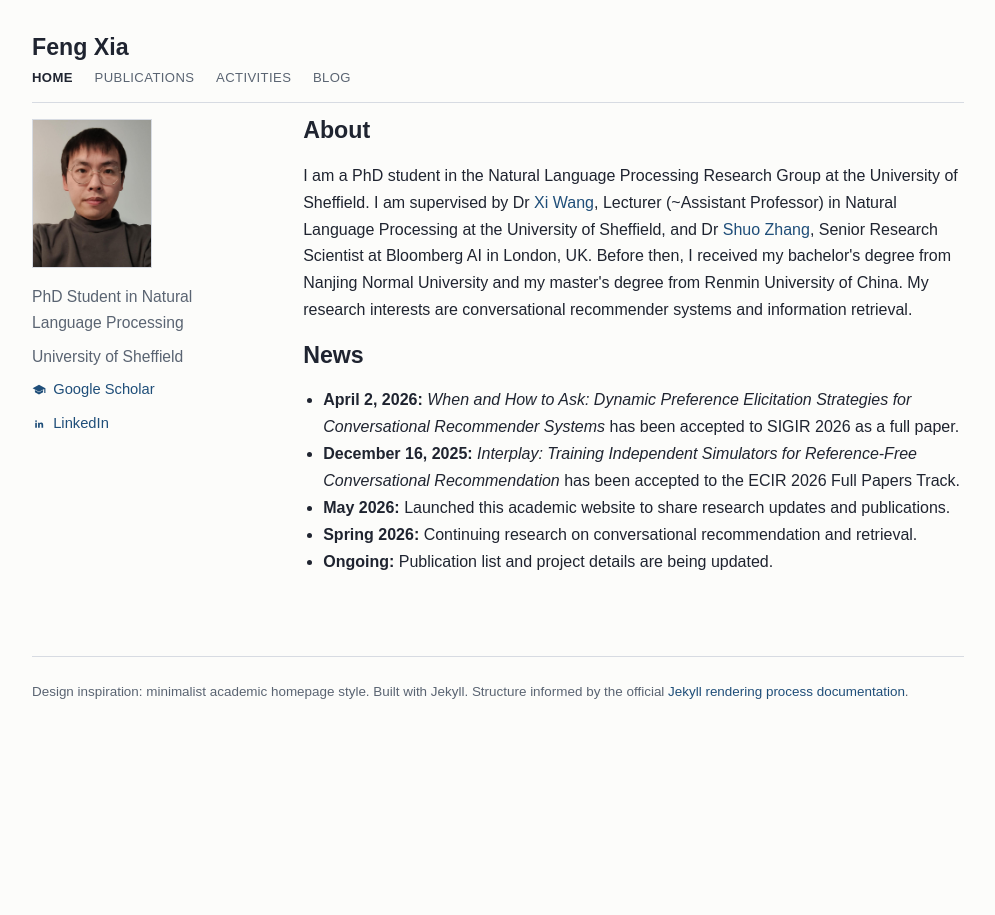
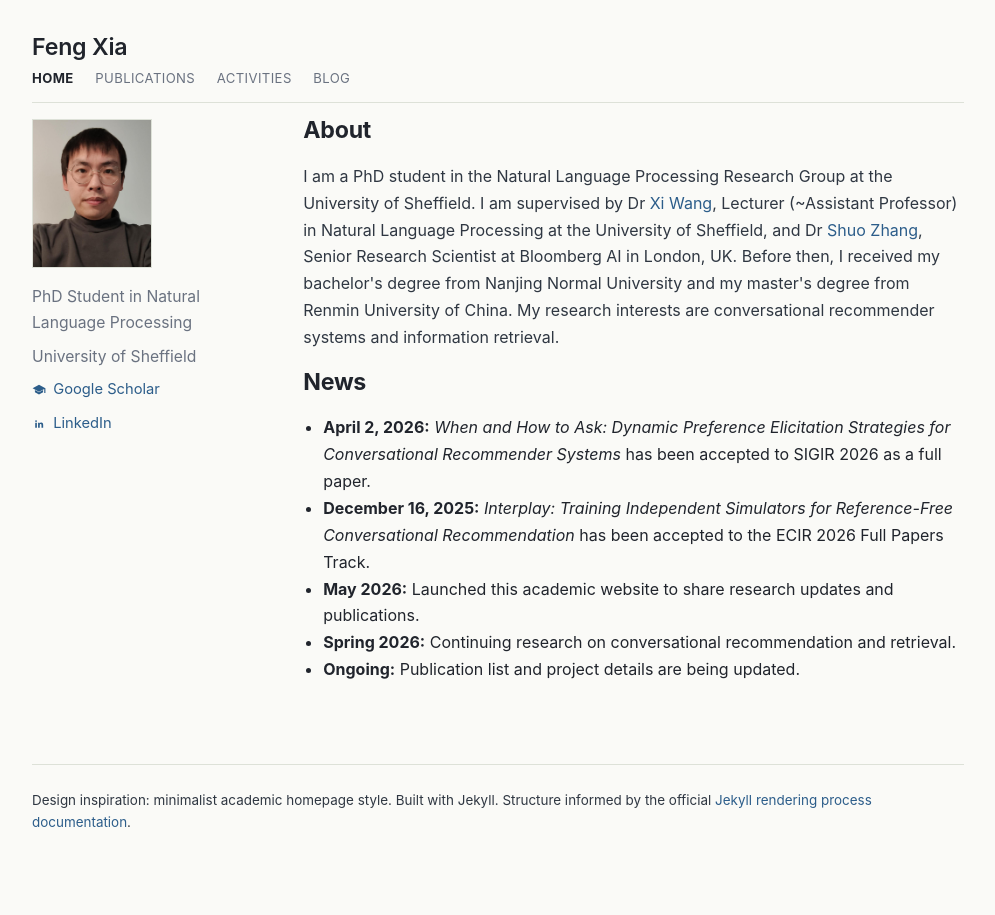
Before and after one commit to juanfacabian/juanfacabian.github.io, a Jekyll site: the page built from index.html, in a window 1280 px wide. Shown: the whole page, without its empty margins (142-1137 px from the left). Built offline with Jekyll 4.4.1, drawn with Linux system fonts in a browser that asks for light colours.

Commit message:
Refine site font and color palette

```diff
--- a/assets/css/style.css
+++ b/assets/css/style.css
@@ -1,10 +1,10 @@
 :root {
-  --bg: #fcfcfa;
-  --text: #1f2430;
-  --muted: #5a6472;
-  --border: #d7dbe2;
-  --link: #1f4e79;
-  --link-hover: #173a5c;
+  --bg: #fafaf7;
+  --text: #20242c;
+  --muted: #6a7280;
+  --border: #dde1d8;
+  --link: #2c5d8a;
+  --link-hover: #1f4263;
   --max-width: 980px;
 }
 
@@ -20,8 +20,10 @@ body {
   margin: 0;
   background: var(--bg);
   color: var(--text);
-  font-family: Arial, Helvetica, sans-serif;
+  font-family: Inter, "Segoe UI", Roboto, "Helvetica Neue", Arial, sans-serif;
   line-height: 1.68;
+  -webkit-font-smoothing: antialiased;
+  -moz-osx-font-smoothing: grayscale;
 }
 
 a {
@@ -59,6 +61,7 @@ a:focus-visible {
   font-size: 1.45rem;
   font-weight: 600;
   line-height: 1.05;
+  letter-spacing: -0.01em;
 }
 
 .site-nav {
@@ -90,6 +93,7 @@ h3 {
   font-weight: 700;
   line-height: 1.25;
   margin: 0 0 1rem;
+  letter-spacing: -0.01em;
 }
 
 h1 {
@@ -105,6 +109,10 @@ h2 {
 p,
 ul {
   margin: 0 0 1.05rem;
+}
+
+p {
+  color: #2f3742;
 }
 
 ul {
```
